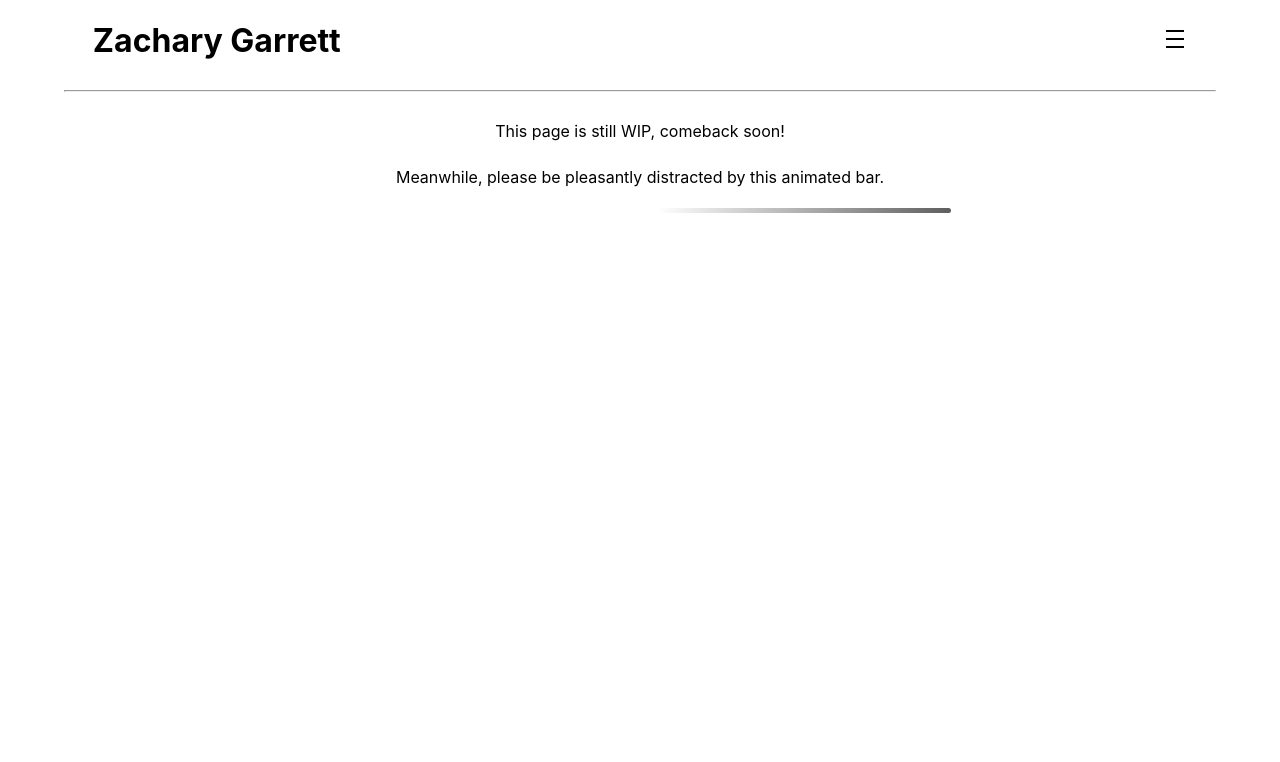
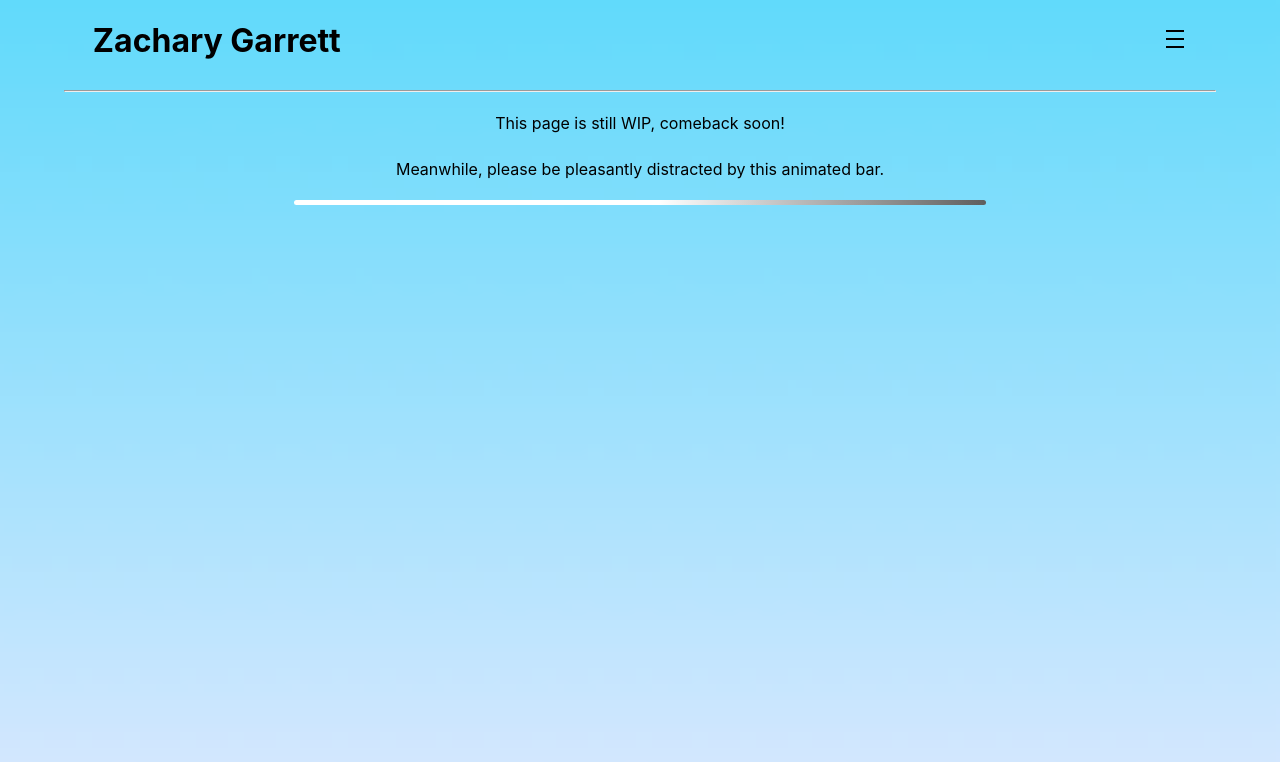
Before and after one commit to zjgarrett/zjgarrett.github.io, a React (Create React App) app in the folder personal-page-app/: page / in a window 1280 px wide. Shown: the top 762 px of the page. Built offline with nearby package versions, Linux system fonts and the light colour scheme.

Commit message:
Added changing background of scroll

```diff
--- a/personal-page-app/src/App.js
+++ b/personal-page-app/src/App.js
@@ -1,3 +1,5 @@
+import React, {useEffect, useRef} from 'react';
+
 import logo from './logo.svg';
 import './styles/App.css';
 
@@ -6,16 +8,53 @@ import Header from "./components/Header.js";
 import Home from "./components/Home.js";
 
 function App() {
+ const canvasRef = useRef();
+
+ useEffect(() => {
+  const root = document.getElementById("root");
+  const updateBackground = () => {
+    const c = canvasRef.current;
+    const ctx = c.getContext("2d");
+
+    const scrollDistance = root.scrollTop || document.documentElement.scrollTop;
+    const maxDistance = root.scrollHeight - root.clientHeight;
+    const percentScrolled = Math.min(Math.log2(1 + 4* scrollDistance / maxDistance), 1);
+
+    const percentNotScrolled = 1 - percentScrolled;
+    const secondHeight = Math.max(percentNotScrolled, .1);
+
+    const grd = ctx.createLinearGradient(0, 0, 0, c.height);
+    grd.addColorStop(0, "#61dafb");
+    grd.addColorStop(1 * secondHeight, "#d9e8ff");
+    grd.addColorStop(1, "white");
+
+    // Fill with gradient
+    ctx.fillStyle = grd;
+    ctx.fillRect(0, 0, c.width, c.height);
+  };
+
+  // Call updateBackground once the document is loaded
+  updateBackground();
+  // Call updateBackground on scroll
+  root.addEventListener("scroll", updateBackground);
+
+  // Cleanup function
+  return () => {
+    root.removeEventListener("scroll", updateBackground);
+  };
+}, []); // Empty dependency array means this effect runs once after initial render
+
   return (
     <Router>
-      <Header />
-      <body>
+      <canvas ref={canvasRef} id="background" width="100" height="100"></canvas>
+      <div id="container">
+        <Header />
         <div id="MainContent">
           <Routes>
             <Route element={ <Home/> }  path=''/>
           </Routes>
         </div>
-      </body>
+      </div>
     </Router>
   );
 }
--- a/personal-page-app/src/styles/App.css
+++ b/personal-page-app/src/styles/App.css
@@ -1,17 +1,38 @@
-html {
+html, body {
   max-width: 100%;
+  height: 100%;
+  overflow-x: hidden;
+  scroll-behavior: smooth;
+}
+
+#root {
+  height: 100%;
+  text-align: center;
   overflow-x: hidden;
 }
 
-body {
-  margin:auto;
+#container {
   max-width: 90%;
-  overflow-x: hidden;
+  margin: auto;
+  z-index: 0;
+  height: 300vh;
+}
+
+#background {
+  width: 100%;
+  height: 100%;
+  background-size: contain;
+  background-repeat: no-repeat;
+  position: fixed;
+  top: 0;
+  left: 0;
+  z-index: -1000;
 }
 
 #MainContent {
   text-align: center;
   justify-content: center;
+  height: 100%;
 }
 
 .Center {
```
